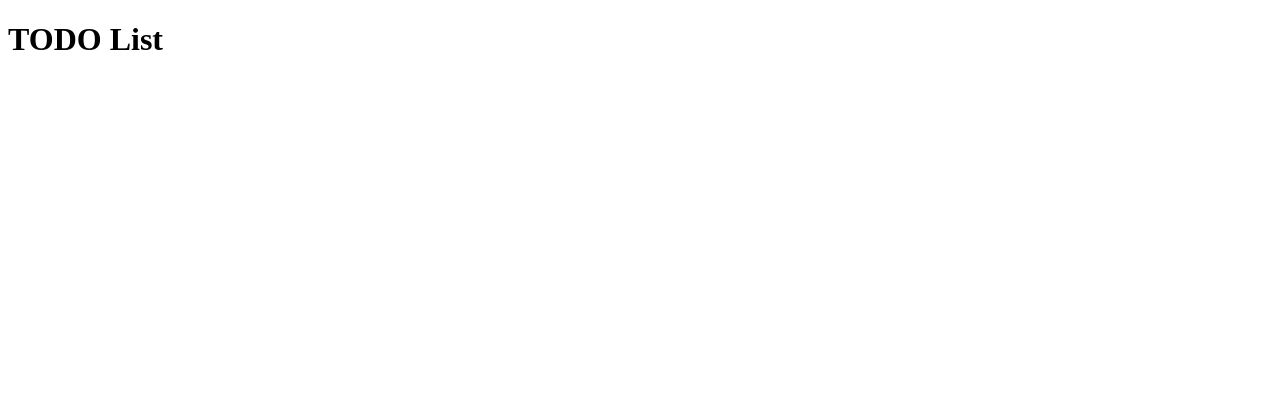
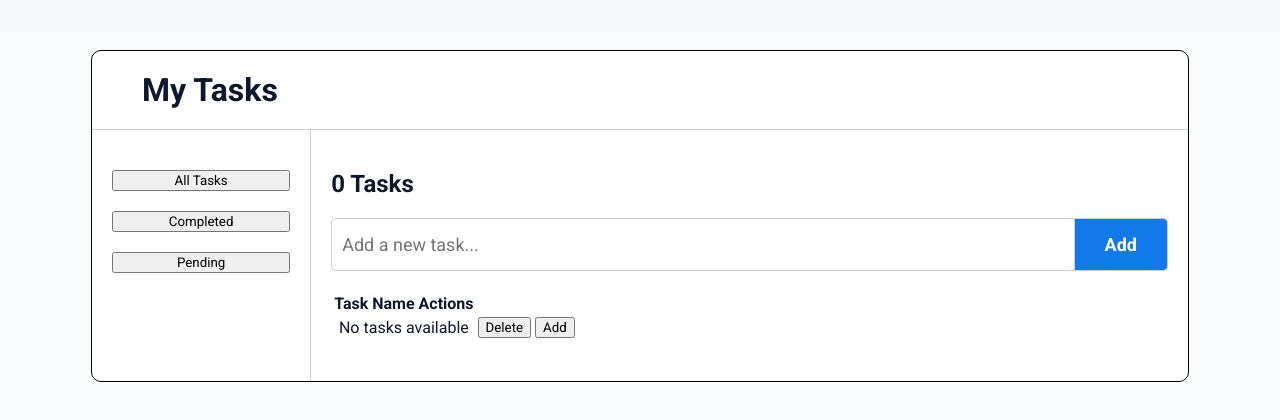
Before and after one commit to moumitasinha-work/vanilla-js-todo, a plain HTML site: page index.html in a window 1280 px wide. Drawn offline with Linux system fonts and the light colour scheme.

Commit message:
adding tasks feature

```diff
--- a/index.html
+++ b/index.html
@@ -4,8 +4,41 @@
     <meta charset="UTF-8">
     <meta name="viewport" content="width=device-width, initial-scale=1.0">
     <title>TODO List</title>
+    <link rel="stylesheet" href="style.css">
 </head>
 <body>
-    <h1>TODO List</h1>
+    <div class="list-container">
+        <h1>My Tasks</h1>
+        <div class="row">
+            <div class="sideBar">
+                <button id="all-tasks" class="active">All Tasks</button>
+                <button id="completed-tasks">Completed</button>
+                <button id="pending-tasks">Pending</button>
+            </div>
+            <div class="mainContent">
+                <h2 id="task-count">0 Tasks</h2>
+                <div class="input-group">
+                    <input type="text" id="todo-input" placeholder="Add a new task...">
+                    <button id="add-button">Add</button>
+                </div>
+                <table id="todo-list">
+                    <thead>
+                        <tr>
+                            <th>Task Name</th>
+                            <th>Actions</th>
+                        </tr>
+                    </thead>
+                    <tbody>
+                        <tr>
+                            <td colspan="2" style="text-align: center;">No tasks available</td>
+                            <td><button>Delete</button></td>
+                            <td><button>Add</button></td>
+                        </tr>
+                    </tbody>
+                </table>
+            </div>
+        </div>
+    </div>
+    <script src="script.js"></script>
 </body>
 </html>
--- /dev/null
+++ b/script.js
@@ -0,0 +1,21 @@
+const todoInput = document.getElementById('todo-input');
+const todoList = document.getElementById('todo-list');
+const addButton = document.getElementById('add-button');
+const taskCount = document.getElementById('task-count');
+
+addButton.addEventListener('click', () => {
+    const todoText = todoInput.value.trim();
+
+    if (todoText) {
+        const listItem = document.createElement('li');
+        listItem.textContent = todoText;
+        todoList.appendChild(listItem);
+        todoInput.value = '';
+        updateTaskCount();
+    }
+});
+
+function updateTaskCount() {
+    const count = todoList.children.length;
+    taskCount.textContent = `${count} Task`;
+}
--- /dev/null
+++ b/style.css
@@ -0,0 +1,74 @@
+@import url('https://fonts.googleapis.com/css2?family=Roboto:ital,wght@0,100..900;1,100..900&display=swap');
+*{
+    box-sizing:border-box;
+    font-family: "Roboto", sans-serif;
+}
+body{
+    margin:50px 30px;
+    background:linear-gradient(180deg,#f7f9fb, #fbfcfd);
+    color:#0f172a;
+    height: 100%;
+    font-family: "Roboto", sans-serif;
+}
+h1,h2,h3,h4,h5,h6{
+    margin: 0px;
+}
+.row {
+    display: flex;
+}
+.list-container {
+    background-color: #ffffff;
+    border-radius: 10px;
+    border: 1px solid #000;
+    margin: auto;
+    max-width: 90%;
+}
+.list-container h1 {
+    padding: 20px 50px;
+    border-bottom: 1px solid #ccc;
+}
+.sideBar {
+    padding:40px 20px;
+    border-right: 1px solid #ccc;
+    display: flex;
+    flex-direction: column;
+    gap: 20px;
+    width: 20%;
+}
+.mainContent {
+    padding: 40px 20px;
+    width: 80%;
+}
+#task-count {
+    margin-top: 0;
+    margin-bottom: 20px;
+}
+.input-group {
+    display: flex;
+    margin-bottom: 20px;
+}
+.input-group input {
+    flex: 1;
+    padding: 10px;
+    border: 1px solid #ccc;
+    border-radius: 5px 0 0 5px;
+    font-size: 18px;
+}
+.input-group input:focus {
+    outline: none;
+    border-color: #1179e9;
+}
+.input-group button {
+    padding: 15px 30px;
+    border: 1px solid #ccc;
+    border-left: none;
+    border-radius: 0 5px 5px 0;
+    background-color: #1179e9;
+    color: white;
+    cursor: pointer;
+    font-size: 18px;
+    font-weight: bold;
+}
+.input-group button:hover {
+    background-color: #0056b3;
+}
```
